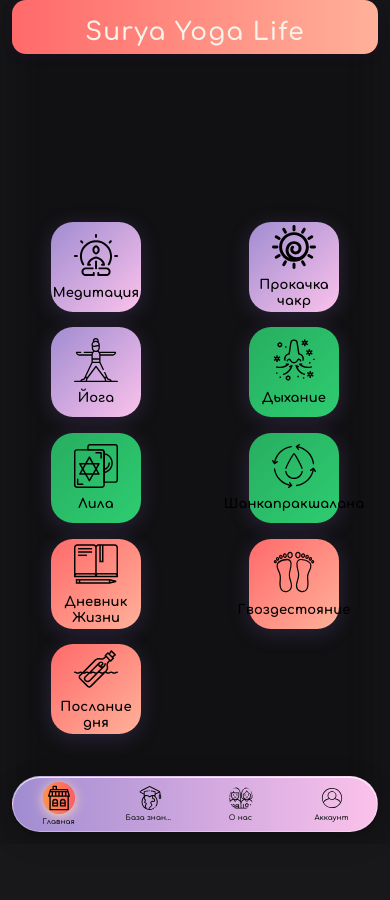
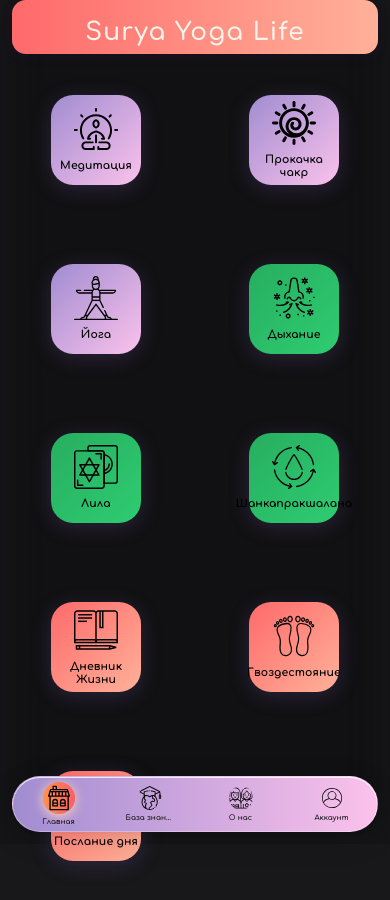
Before and after one commit to marselbeijing/Surya-Yoga-Life, a React (Create React App) app: page / in a window 390 px wide. Built offline with nearby package versions, Linux system fonts and the light colour scheme.

Commit message:
Меньший размер текста у иконок и идеальное центрирование сетки с 9 иконками по вертикали и горизонтали

```diff
--- a/src/components/MainSections.css
+++ b/src/components/MainSections.css
@@ -18,6 +18,26 @@
   width: 100%;
   max-width: 480px;
   justify-items: center;
+  align-items: center;
+  height: 100%;
+}
+
+.main-sections {
+  flex: 1 1 0;
+}
+
+/* Центрирование сетки по вертикали и горизонтали */
+body, #root, .App {
+  min-height: 100vh;
+  display: flex;
+  flex-direction: column;
+}
+
+.App {
+  flex: 1 1 0;
+  display: flex;
+  flex-direction: column;
+  justify-content: center;
   align-items: center;
 }
 
@@ -124,8 +144,7 @@
 .section-title-strict {
   color: #000 !important;
   font-family: 'Comfortaa', cursive;
-  font-size: 1.1vw;
-  min-font-size: 0.62rem;
+  font-size: 0.85rem;
   font-weight: 700;
   text-align: center;
   margin: 0;
@@ -158,7 +177,7 @@
     max-height: 60px;
   }
   .section-title, .section-title-strict {
-    font-size: 0.95rem;
+    font-size: 0.75rem;
   }
 }
 
@@ -181,7 +200,7 @@
     max-height: 44px;
   }
   .section-title, .section-title-strict {
-    font-size: 0.82rem;
+    font-size: 0.68rem;
   }
 }
 
```
